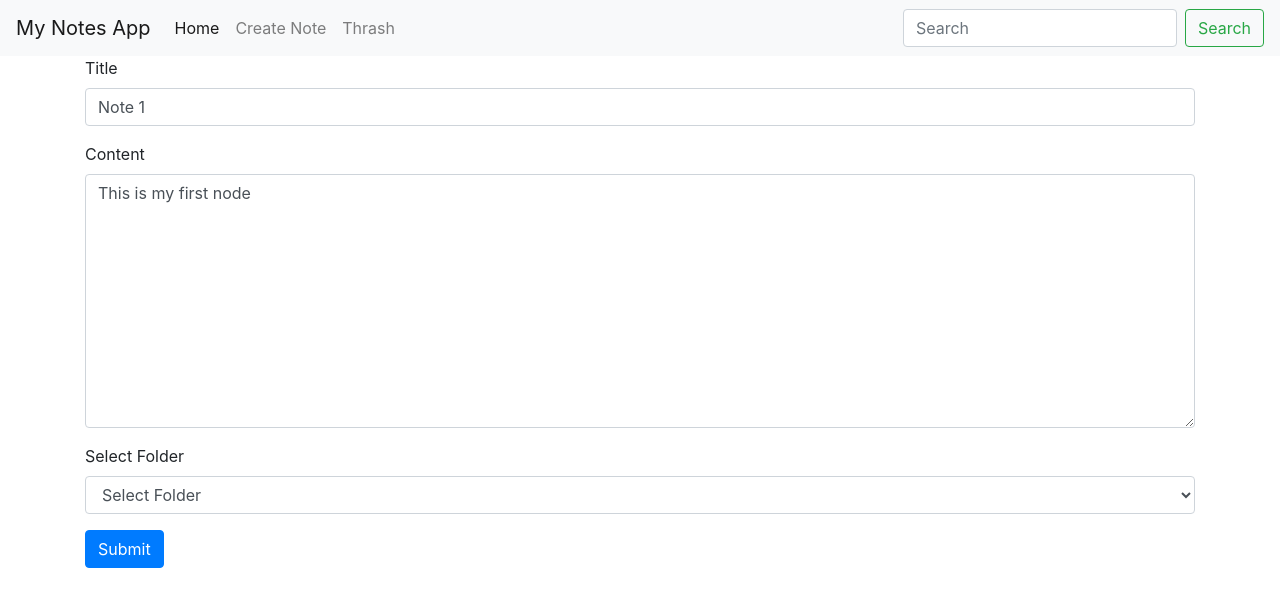
After one commit to simranbhoneja/MyNotes, a Flask app: page /update/1 in a window 1280 px wide. The commit adds this page. Shown: the top 607 px of the page. Run offline with Flask 2, Linux system fonts and the light colour scheme; data comes from the database, SQL or seed files in the repository; both versions use the stored data as it was after the commit; some libraries are stand-ins or nearby versions.

Commit message:
templates refactored

```diff
--- a/app.py
+++ b/app.py
@@ -1,4 +1,5 @@
-from flask import Flask, render_template
+from flask import Flask, render_template, request, redirect
+from flask.helpers import url_for
 from flask_sqlalchemy import SQLAlchemy
 
 db_user = "root"
@@ -12,15 +13,93 @@ app.config['SQLALCHEMY_TRACK_MODIFICATIONS'] = False
 
 db = SQLAlchemy(app)
 
+
 @app.route("/")
 def index():
-    notes_sql = "Select * from notes"
+    notes_sql = "Select * from notes where deleted_at is null"
     notes = db.session.execute(notes_sql)
-    print(type(notes))
-    for note in notes:
-        print(note)
+    # print(type(notes))
+    # for note in notes:
+    #     print(note)
     return render_template('index.html', notes = notes)
 
+@app.route("/create", methods=['GET', 'POST'])
+def create():
+
+    if request.method == 'GET':
+        folders_sql = "Select * from folder"
+        folders = db.session.execute(folders_sql)
+        return render_template('create.html', folders = folders)
+    elif request.method == 'POST':
+
+        form = request.form
+        params = {
+            "title" : form['title'],
+            "content" : form.get('title', ''),
+            "folder_id" : form.get('folder_id', ''),
+        }
+        if not params['folder_id']:
+            params['folder_id'] = None
+
+        sql = f"insert into notes (`title`, `content`, `folder_id`) values(:title, :content, :folder_id)"
+
+        db.session.execute(sql, params)
+        db.session.commit()
+        return redirect(url_for('index'))
+
+@app.route("/update/<int:id>", methods=['GET', 'POST'])
+def update(id):
+    if request.method == 'GET':
+        folders_sql = "Select * from folder"
+        folders = db.session.execute(folders_sql)
+        note_sql = "Select * from notes where id= :id and deleted_at is null"
+        note = db.session.execute(note_sql, {"id":id}).fetchone()
+
+        if not note:
+            return redirect(url_for('error', code=404))
+        return render_template('update.html', folders = folders, note = note)
+
+    elif request.method == 'POST':
+        form = request.form
+        params = {
+            "title" : form['title'],
+            "content" : form.get('content', ''),
+            "folder_id" : form.get('folder_id', ''),
+            "id": id,
+        }
+        if not params['folder_id']:
+            params['folder_id'] = None
+
+        sql = f"update notes set title=:title, content=:content, folder_id=:folder_id where id=:id"
+
+        res = db.session.execute(sql, params)
+        db.session.commit()
+        return redirect(url_for('index'))
+
+@app.route("/delete", methods=['POST'])
+def delete(id):
+    if request.method == 'POST':
+        try:
+            id = request.form.get('id', None)
+            if not id:
+                return redirect('error', code=404)
+            sql = f"update notes set deleted_at = now() where id=:id"
+            db.session.execute(sql, {"id": id})
+            db.session.commit()
+        except (Exception):
+            return redirect(url_for('error', code=404))
+        return redirect(url_for('index'))
+
+@app.route("/error/<code>")
+def error(code):
+    codes = {
+        "404": "404 Not Found",
+    }
+    return render_template("error.html", message = codes.get(code, "Invalid Request"))
+
+@app.route("/thrash")
+def thrash():
+    pass
 
 if __name__ == "__main__":
     app.run(debug=True)
--- /dev/null
+++ b/templates/base.html
@@ -0,0 +1,25 @@
+<!doctype html>
+<html lang="en">
+  <head>
+    <title>My Notes App</title>
+    <!-- Required meta tags -->
+    <meta charset="utf-8">
+    <meta name="viewport" content="width=device-width, initial-scale=1, shrink-to-fit=no">
+
+    <!-- Bootstrap CSS -->
+    <link rel="stylesheet" href="https://stackpath.bootstrapcdn.com/bootstrap/4.3.1/css/bootstrap.min.css" integrity="sha384-ggOyR0iXCbMQv3Xipma34MD+dH/1fQ784/j6cY/iJTQUOhcWr7x9JvoRxT2MZw1T" crossorigin="anonymous">
+  </head>
+  <body>
+    {% include 'includes/navbar.html' %}
+    <div class="container">
+        {% block body_content %}
+            <h1> Empty </h1>
+        {% endblock body_content %}
+    </div>
+    <!-- Optional JavaScript -->
+    <!-- jQuery first, then Popper.js, then Bootstrap JS -->
+    <script src="https://code.jquery.com/jquery-3.3.1.slim.min.js" integrity="sha384-q8i/X+965DzO0rT7abK41JStQIAqVgRVzpbzo5smXKp4YfRvH+8abtTE1Pi6jizo" crossorigin="anonymous"></script>
+    <script src="https://cdnjs.cloudflare.com/ajax/libs/popper.js/1.14.7/umd/popper.min.js" integrity="sha384-UO2eT0CpHqdSJQ6hJty5KVphtPhzWj9WO1clHTMGa3JDZwrnQq4sF86dIHNDz0W1" crossorigin="anonymous"></script>
+    <script src="https://stackpath.bootstrapcdn.com/bootstrap/4.3.1/js/bootstrap.min.js" integrity="sha384-JjSmVgyd0p3pXB1rRibZUAYoIIy6OrQ6VrjIEaFf/nJGzIxFDsf4x0xIM+B07jRM" crossorigin="anonymous"></script>
+  </body>
+</html>
--- /dev/null
+++ b/templates/includes/navbar.html
@@ -0,0 +1,24 @@
+<nav class="navbar navbar-expand-lg navbar-light bg-light">
+    <a class="navbar-brand" href="{{ url_for('index') }}">My Notes App</a>
+    <button class="navbar-toggler" type="button" data-toggle="collapse" data-target="#navbarSupportedContent" aria-controls="navbarSupportedContent" aria-expanded="false" aria-label="Toggle navigation">
+      <span class="navbar-toggler-icon"></span>
+    </button>
+
+    <div class="collapse navbar-collapse" id="navbarSupportedContent">
+      <ul class="navbar-nav mr-auto">
+        <li class="nav-item active">
+          <a class="nav-link" href="{{ url_for('index') }}">Home <span class="sr-only">(current)</span></a>
+        </li>
+        <li class="nav-item">
+          <a class="nav-link" href="{{ url_for('create') }}">Create Note</a>
+        </li>
+        <li class="nav-item">
+            <a class="nav-link" href="{{ url_for('thrash') }}">Thrash</a>
+        </li>
+      </ul>
+      <form class="form-inline my-2 my-lg-0">
+        <input class="form-control mr-sm-2" type="search" placeholder="Search" aria-label="Search">
+        <button class="btn btn-outline-success my-2 my-sm-0" type="submit">Search</button>
+      </form>
+    </div>
+  </nav>
--- /dev/null
+++ b/templates/update.html
@@ -0,0 +1,31 @@
+{% extends 'base.html' %}
+
+{% block body_content %}
+      <form action="{{ url_for('update', id = note.id) }}" method="POST">
+
+        <div class="form-group">
+            <label for="title">Title</label>
+            <input type="text" id="title" name="title" class="form-control" value="{{ note.title }}">
+        </div>
+        <div class="form-group">
+            <label for="content">Content</label>
+            <textarea name="content" id="content" cols="30" rows="10" class="form-control">{{ note.content }}</textarea>
+        </div>
+        <div class="form-group">
+            <label for="folder_id">Select Folder</label>
+            <select id="folder_id" class="form-control" name="folder_id">
+                <option value selected>Select Folder</option>
+                {% for folder in folders %}
+                    {% if note.folder_id == folder.id %}
+                        <option value="{{ folder.id }}" selected>{{ folder.name }}</option>
+                    {% else %}
+                        <option value="{{ folder.id }}">{{ folder.name }}</option>
+                    {% endif %}
+                {% endfor %}
+            </select>
+        </div>
+
+        <button type="submit" class="btn btn-primary">Submit</button>
+
+      </form>
+{% endblock body_content %}
```
Also changed, not shown: db/db_mynotes.sql (added, +43 -0 lines), templates/create.html (added, +27 -0 lines), templates/error.html (added, +7 -0 lines), templates/index.html (+12 -63 lines), 1 other file.
